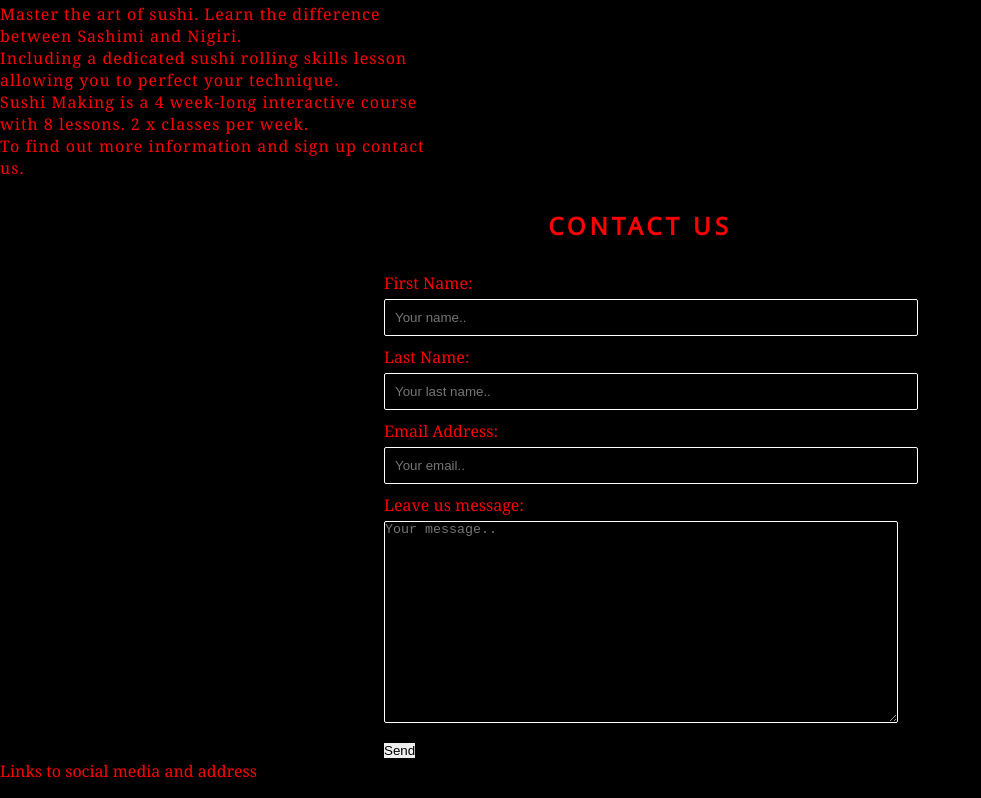
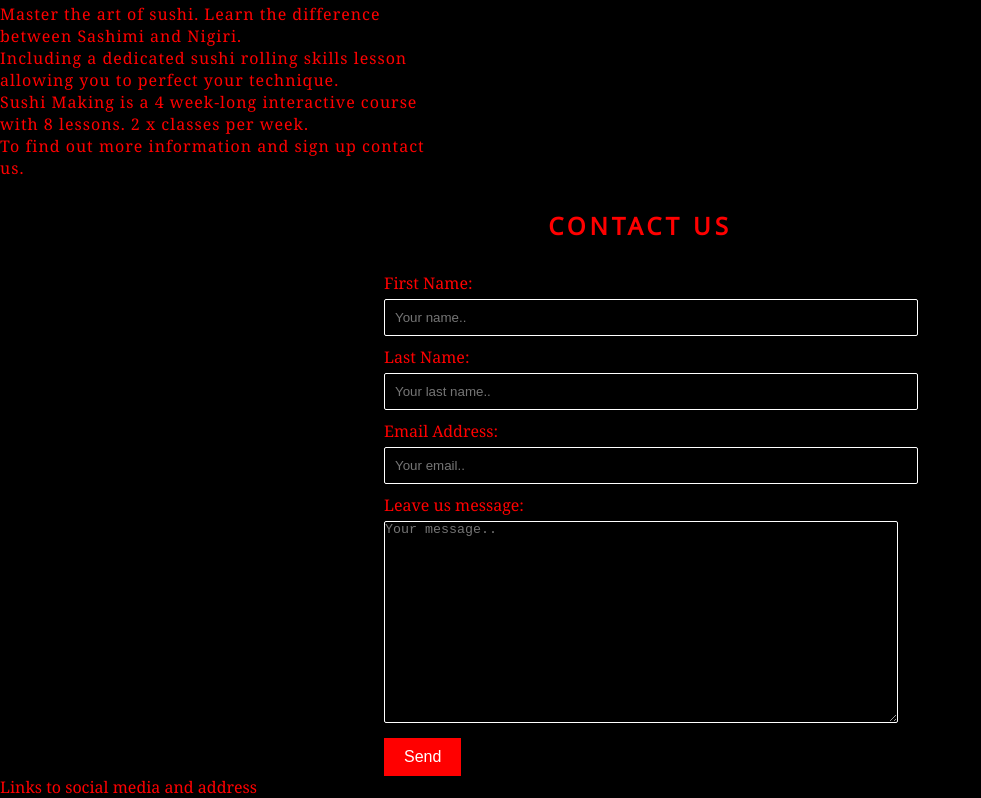
Before and after one commit to AleksandrDenis/yoku-taberu-kitchen, a plain HTML site: page index.html in a window 1280 px wide. Shown: the part 1400-2198 px from the top of the page, without its empty margins (0-981 px from the left). Drawn offline with Linux system fonts and the light colour scheme.

Commit message:
Add style to send button in contact section

```diff
--- a/assets/css/style.css
+++ b/assets/css/style.css
@@ -164,3 +164,11 @@ textarea {
     border-radius: 2px;
     margin: 5px 0 10px 0;
 }
+
+.send-button {
+    font-size: 100%;
+    padding: 10px 20px;
+    background-color: #ff0000;
+    color: #ffff;
+    cursor: pointer;
+}
```
